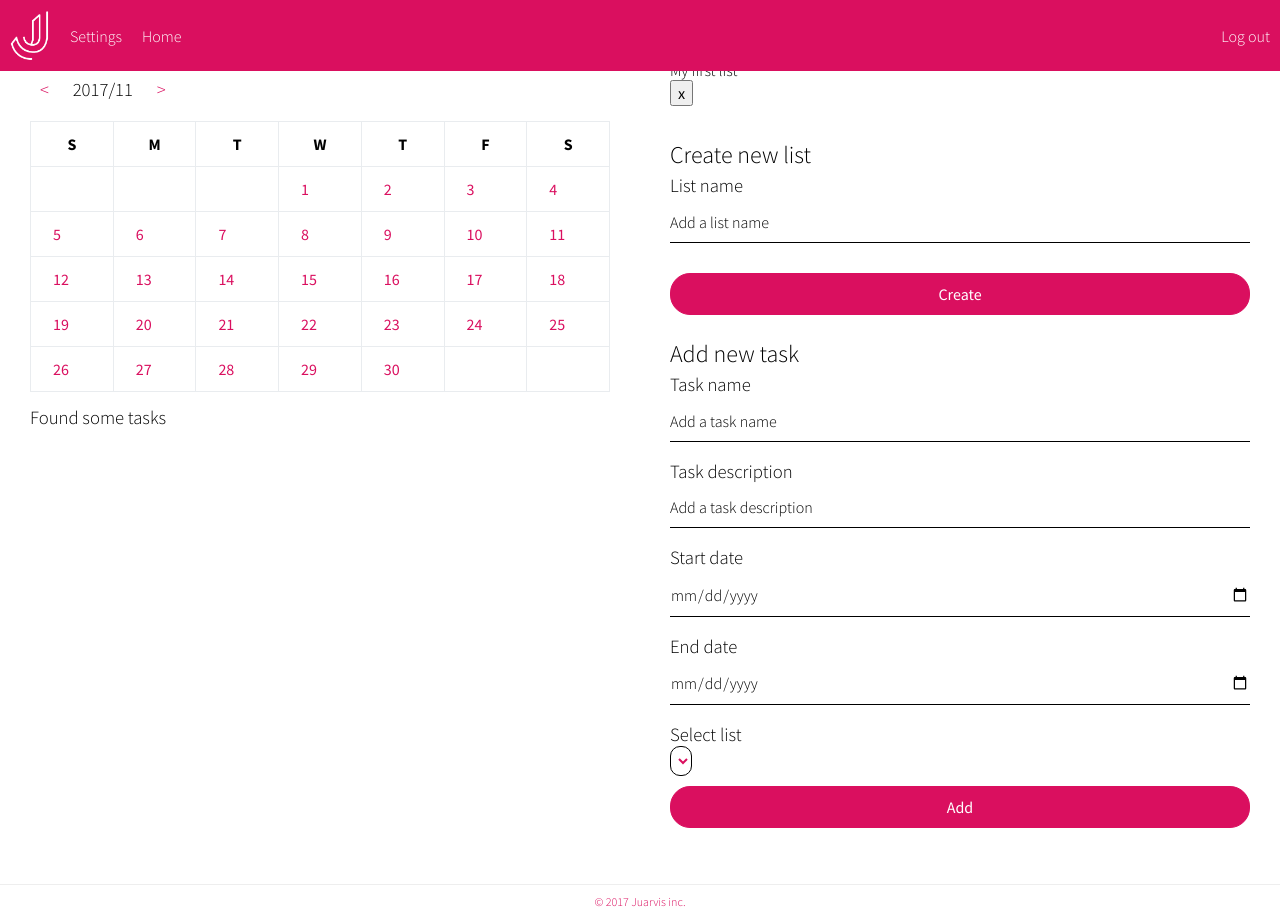
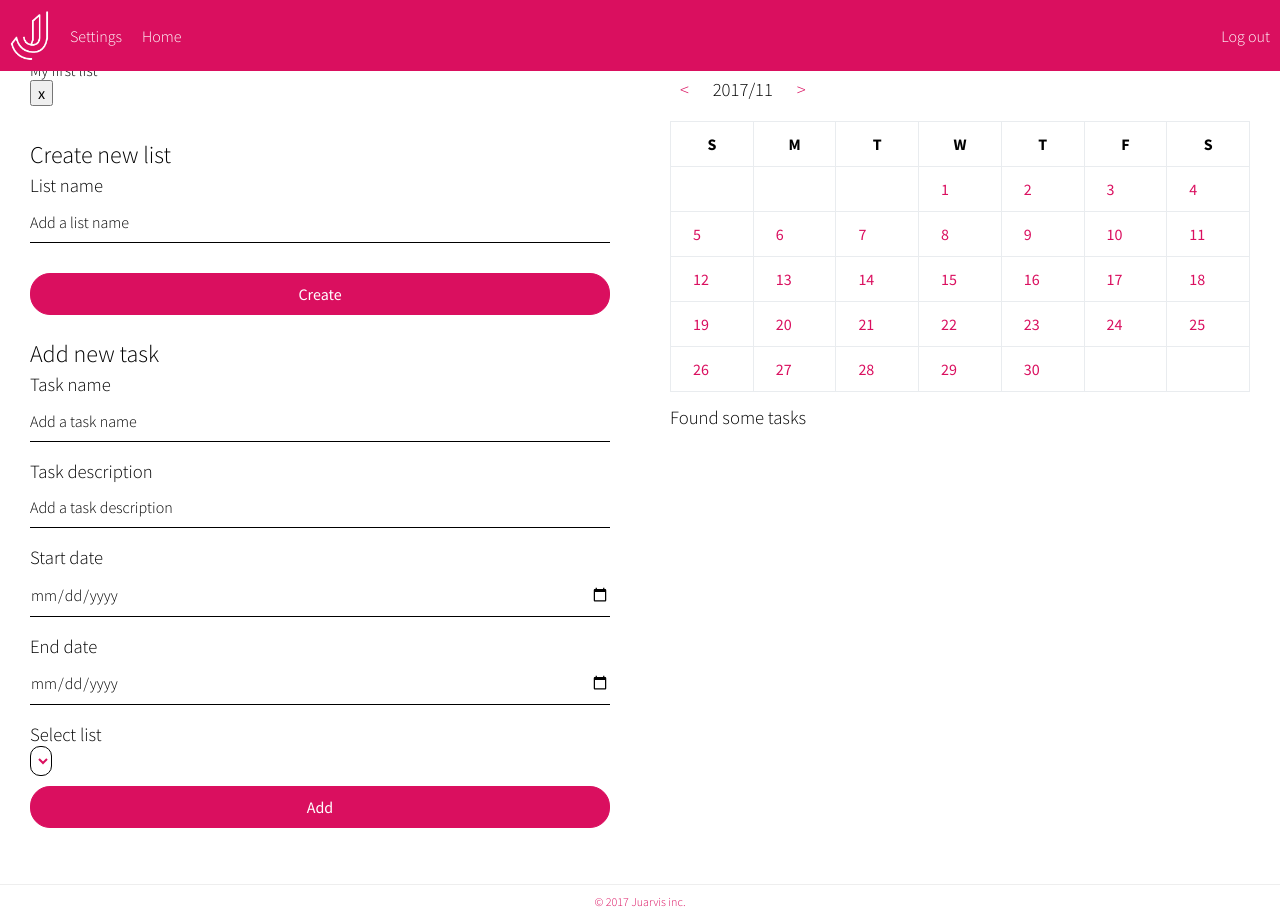
Before and after one commit to Emelius/Juarvis, a PHP site: page /main.php in a window 1280 px wide. Run offline with PHP 8.4, Linux system fonts and the light colour scheme; a user stored in the database is signed in; data comes from the database, SQL or seed files in the repository; data that the repository does not hold is empty.

Commit message:
update
clear left

```diff
--- a/style.css
+++ b/style.css
@@ -268,7 +268,8 @@ header {
 	padding:30px;
 	box-sizing: border-box;
 	overflow: scroll;
-	float:right;
+	float:left;
+	clear:left;
 }
 
 .select {
```
